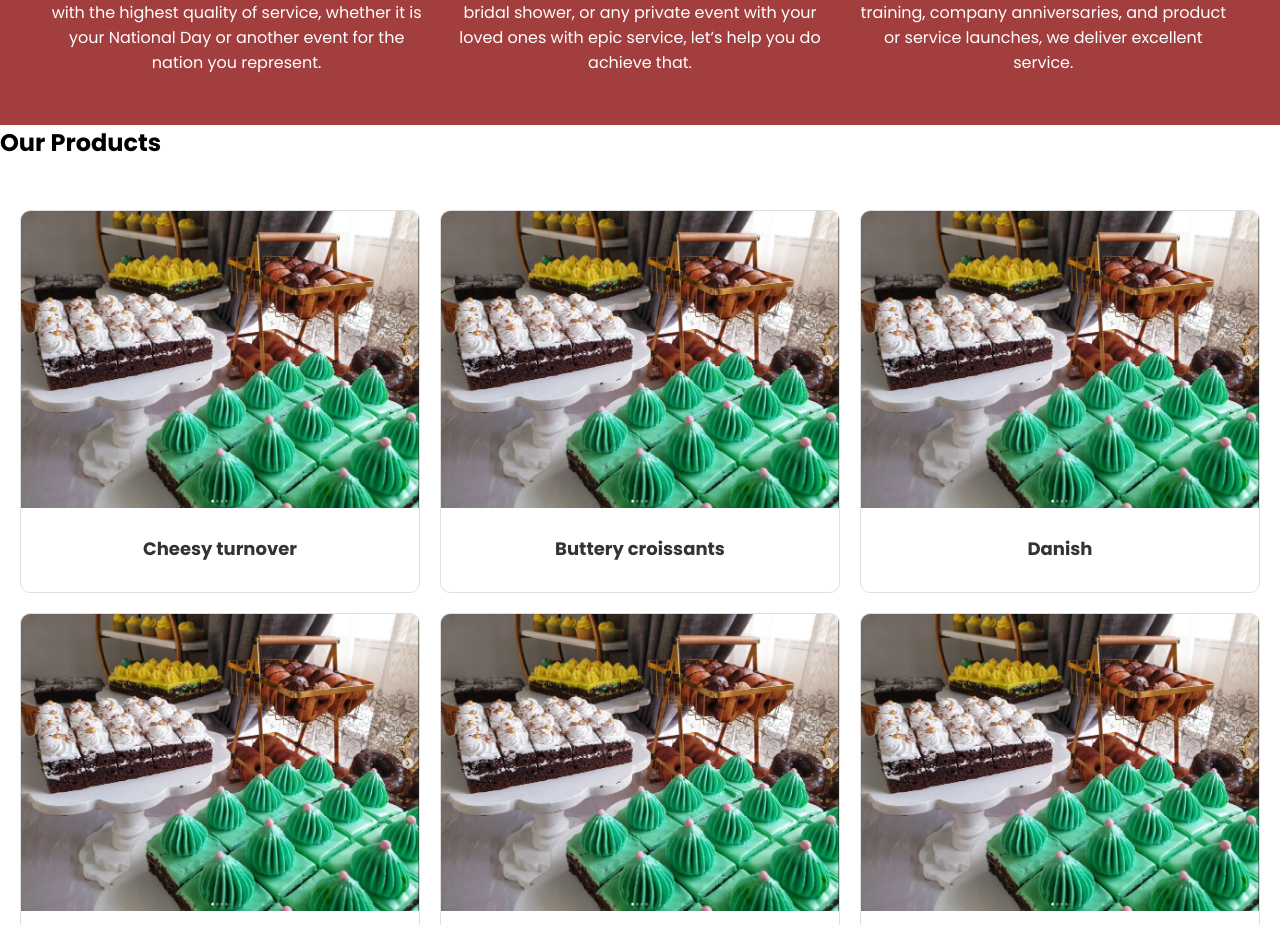
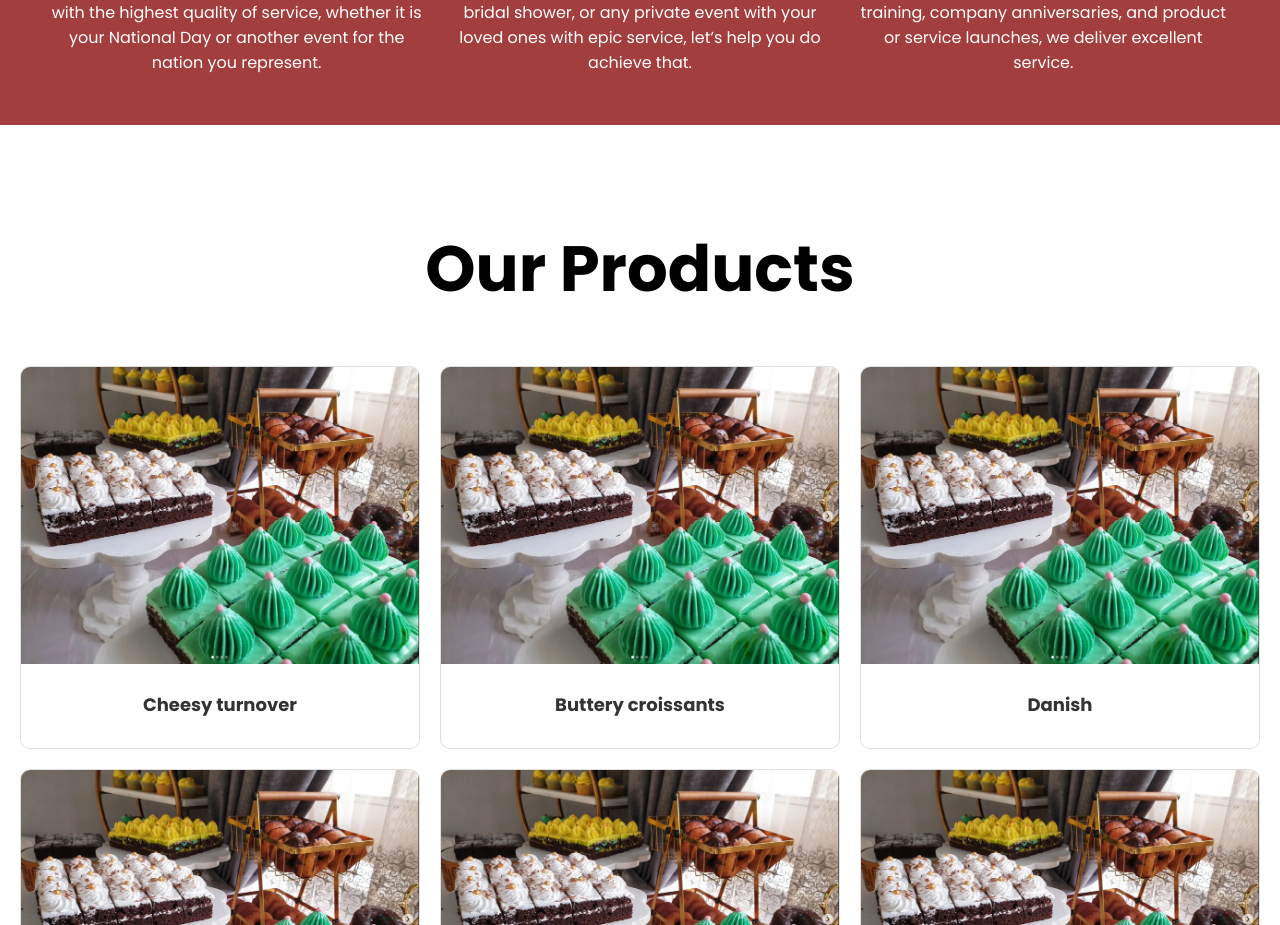
Before and after one commit to kidus-t-w/catering, a React (Vite) app: page /about_us in a window 1280 px wide. Shown: the part 1368-2293 px from the top of the page. Built offline with nearby package versions, Linux system fonts and the light colour scheme.

Commit message:
Fixed Heading style

```diff
--- a/src/globalStyles.ts
+++ b/src/globalStyles.ts
@@ -21,7 +21,6 @@ export const Container = styled.div`
   }
 `;
 
-
 export const MainHeading = styled.h1<{
   $color?: string;
 }>`
@@ -29,7 +28,11 @@ export const MainHeading = styled.h1<{
   font-size: 1.8rem;
   line-height: 2rem;
 `;
-export const Heading = styled.h2``;
+export const Heading = styled.h2`
+  margin-top: 6rem;
+  text-align: center;
+  font-size: 4rem;
+`;
 export const SubHeading = styled.h3``;
 export const TextWrapper = styled.p``;
 export const Row = styled.div``;
```
